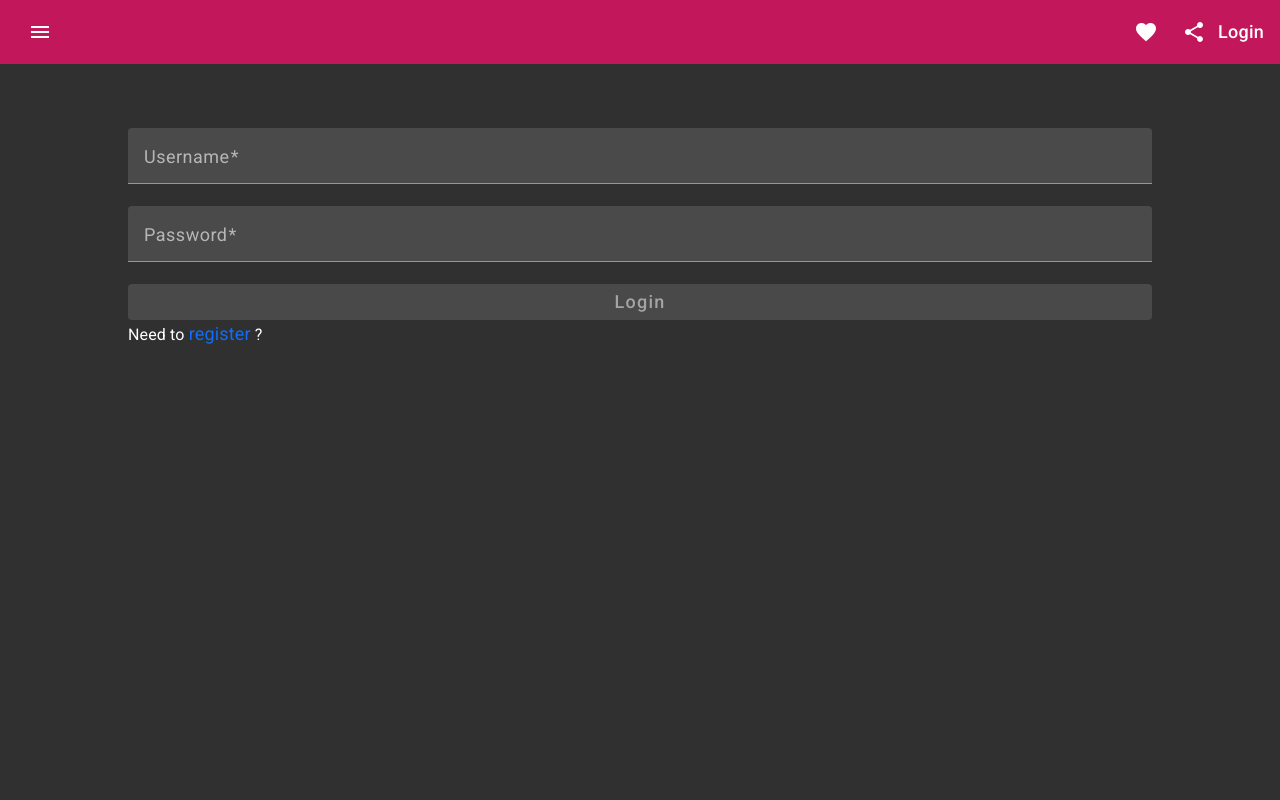
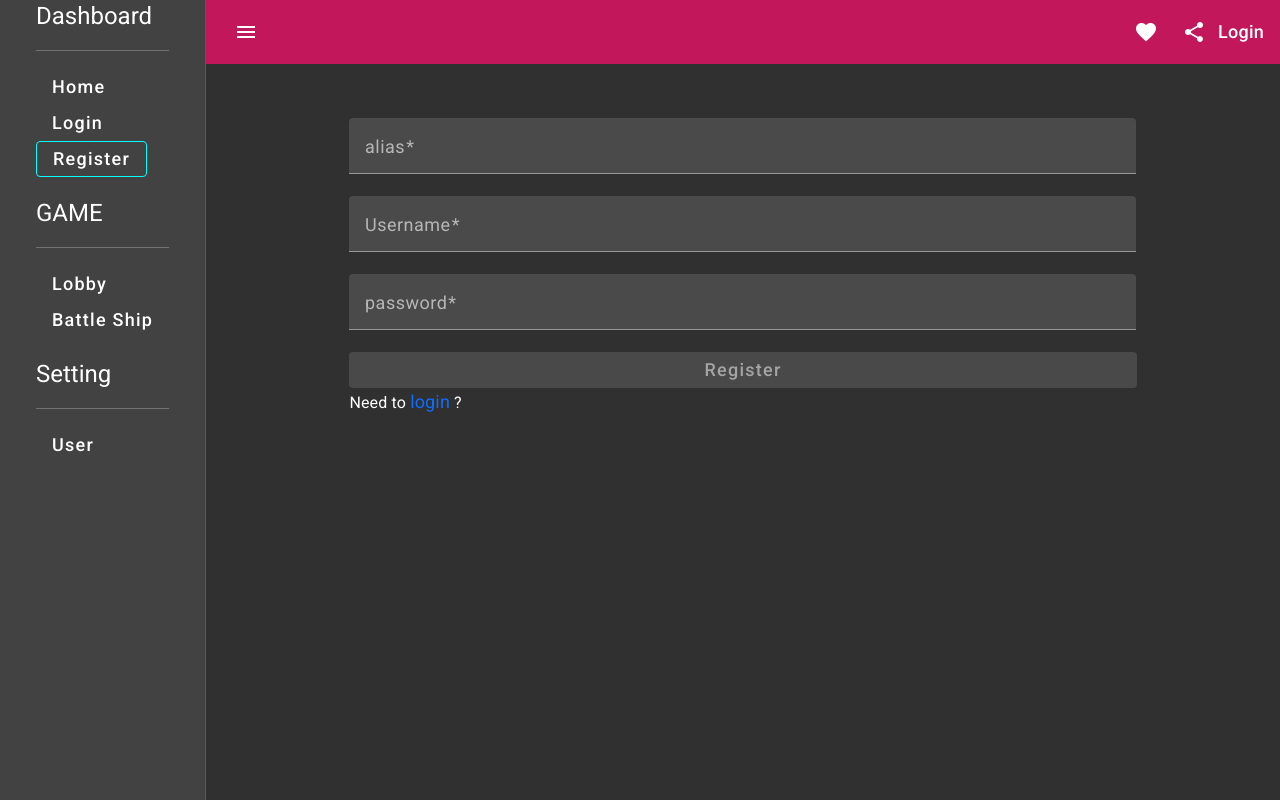
Before and after one commit to vincent-inc/v-service, an Angular app: page /register in a window 1280 px wide. Before the commit this address led to /login. Built offline with nearby package versions, Linux system fonts and the light colour scheme; no server answers.

Commit message:
fix redirect bug

```diff
--- a/src/app/header/header.component.ts
+++ b/src/app/header/header.component.ts
@@ -17,7 +17,8 @@ export class HeaderComponent implements OnInit {
   constructor(public authenticatorService: AuthenticatorService, private router: Router) { }
 
   ngOnInit() {
-    this.authenticatorService.isLoginCallWithReroute();
+    this.drawer?.toggle();
+    this.authenticatorService.isLoginCall();
   }
 
   logout(): void {
--- a/src/app/register/register.component.html
+++ b/src/app/register/register.component.html
@@ -1,4 +1,4 @@
-<ul class="margin-center">
+<ul class="margin-center" appMatFormFieldGroup (onAllInputCheck)="validForm = $event">
   <li *ngIf="error" class="text-center" style="color: red;">
     {{error}}
     <hr>
@@ -16,6 +16,7 @@
     <app-mat-form-field-input
     [value]="username" (valueOutput)="username = $event.toString()"
     [required]="true"
+    [error]="usernameError" (onValueChange)="validateUsernameFn()"
     label="Username"
     placeholder="some username"
     styleWidth="100%">
@@ -32,7 +33,7 @@
     ></app-mat-form-field-input>
   </li>
   <li>
-    <button mat-raised-button color="primary" style="width: 100%;" [disabled]="validForm" (click)="register()">Register</button>
+    <button mat-raised-button color="primary" style="width: 100%;" [disabled]="!validForm" (click)="register()">Register</button>
   </li>
   <h3>Need to <a routerLink="/login">login</a> ?</h3>
 </ul>
--- a/src/app/register/register.component.ts
+++ b/src/app/register/register.component.ts
@@ -1,4 +1,4 @@
-import { AfterContentChecked, AfterContentInit, AfterViewChecked, Component, DoCheck, OnChanges, OnInit, SimpleChanges } from '@angular/core';
+import { AfterContentChecked, AfterContentInit, AfterViewChecked, ChangeDetectorRef, Component, DoCheck, OnChanges, OnInit, SimpleChanges } from '@angular/core';
 import { AuthenticatorService } from '../shared/service/Authenticator.service';
 import { MatDialog } from '@angular/material/dialog';
 import { User } from '../shared/model/Authenticator.model';
@@ -14,25 +14,27 @@ import { Router } from '@angular/router';
 export class RegisterComponent implements OnInit, AfterContentChecked {
 
   username: string = ''
-  usernameValid: boolean = false;
+  usernameError: string = '';
 
   password: string = ''
-  passwordValid: boolean = false;
 
   alias: string = ''
-  aliasValid: boolean = false;
 
   validForm: boolean = false;
 
   error: string = "";
 
-  constructor(private authenticatorService: AuthenticatorService, private matDialog: MatDialog, private router: Router) { }
+  constructor(
+    private authenticatorService: AuthenticatorService,
+    private matDialog: MatDialog,
+    private router: Router,
+    private cd: ChangeDetectorRef
+  ) { }
+  ngAfterContentChecked(): void {
+    this.cd.detectChanges();
+  }
 
   ngOnInit() {
-  }
-
-  ngAfterContentChecked(): void {
-    this.validForm = !(this.usernameValid && this.passwordValid && this.aliasValid);
   }
 
   async register(): Promise<void> {
@@ -79,20 +81,26 @@ export class RegisterComponent implements OnInit, AfterContentChecked {
     );
   }
 
-  async isUsernameValid(username: string): Promise<boolean> {
-    return new Promise<boolean>((resolve, reject) => {
+  async isUsernameValid(username: string): Promise<string> {
+    return new Promise<string>((resolve, reject) => {
       this.authenticatorService.isUsernameExist(username).pipe(first()).subscribe(
         res => {
-          resolve(res.exist);
+          resolve("");
         },
-        error => {reject(false)}
+        error => {reject("username already exist")}
       )
     });
   }
 
-  async validateUsernameFn(value: string): Promise<string> {
-    let message = ""
-    // await this.isUsernameValid(value).then(m => message = m).catch(m => message = m);
-    return message;
+  validateUsernameFn(): void {
+    if(!this.username)
+      return;
+
+    this.authenticatorService.isUsernameExist(this.username).pipe(first()).subscribe(
+      res => {
+        this.usernameError = res.exist ? "Username already exist" : "";
+      },
+      error => {}
+    );
   }
 }
--- a/src/app/shared/service/Authenticator.service.ts
+++ b/src/app/shared/service/Authenticator.service.ts
@@ -98,7 +98,11 @@ export class AuthenticatorService {
     );
   }
 
-  getJwt(): string {
+  getJwt(): string | null | undefined {
+    return this.jwt;
+  }
+
+  getJwtWithReroute(): string {
     if(this.jwt === null || this.jwt === undefined)
       this.router.navigate(['login']);
     return this.jwt!;
--- a/src/app/side-drawer/side-drawer.component.ts
+++ b/src/app/side-drawer/side-drawer.component.ts
@@ -11,6 +11,7 @@ export class SideDrawerComponent implements OnInit {
   constructor(public authenticatorService: AuthenticatorService) { }
 
   ngOnInit() {
+
   }
 
 }
```
Also changed, not shown: 1 other file (tests, documents, lock files or other folders).
